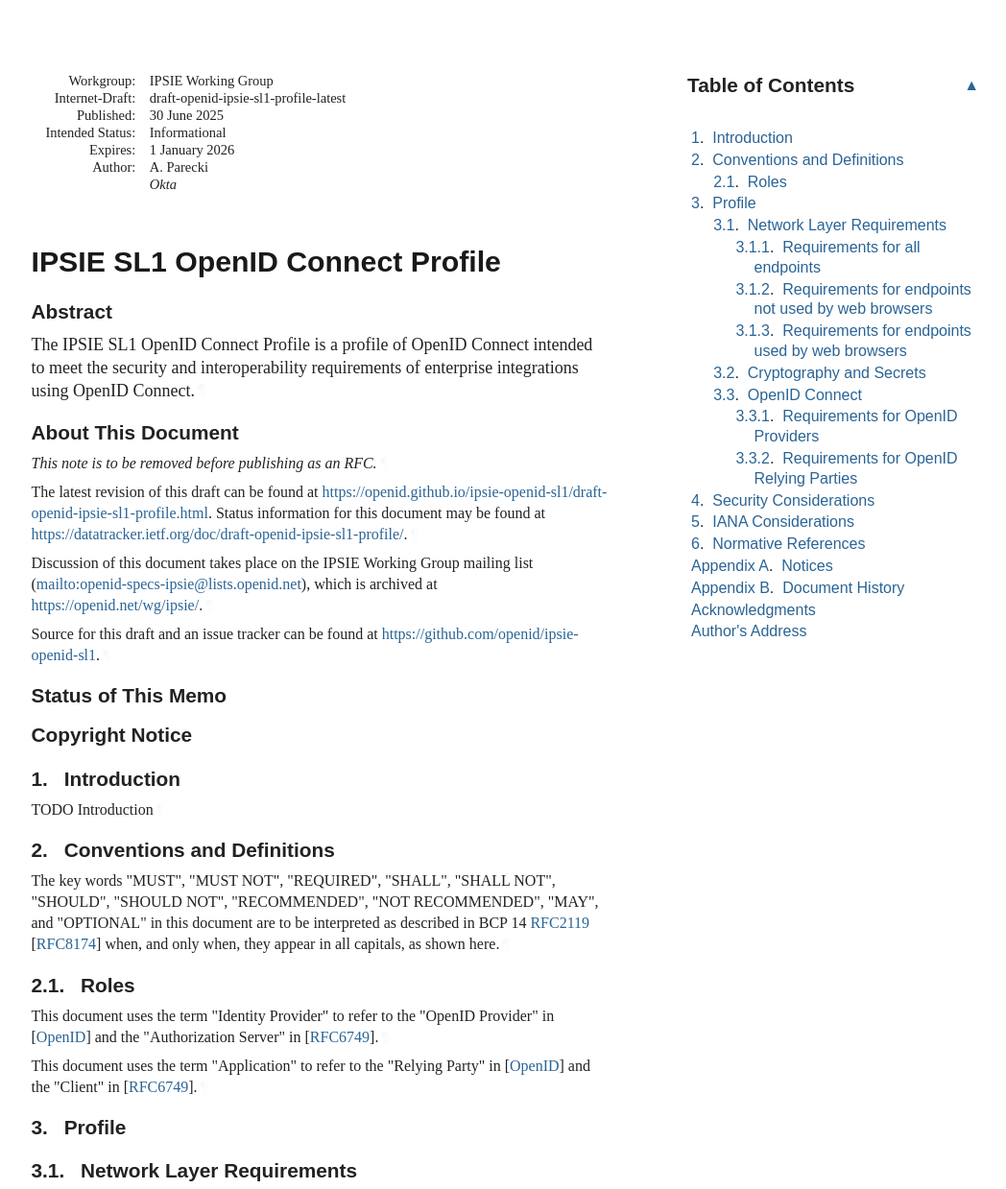
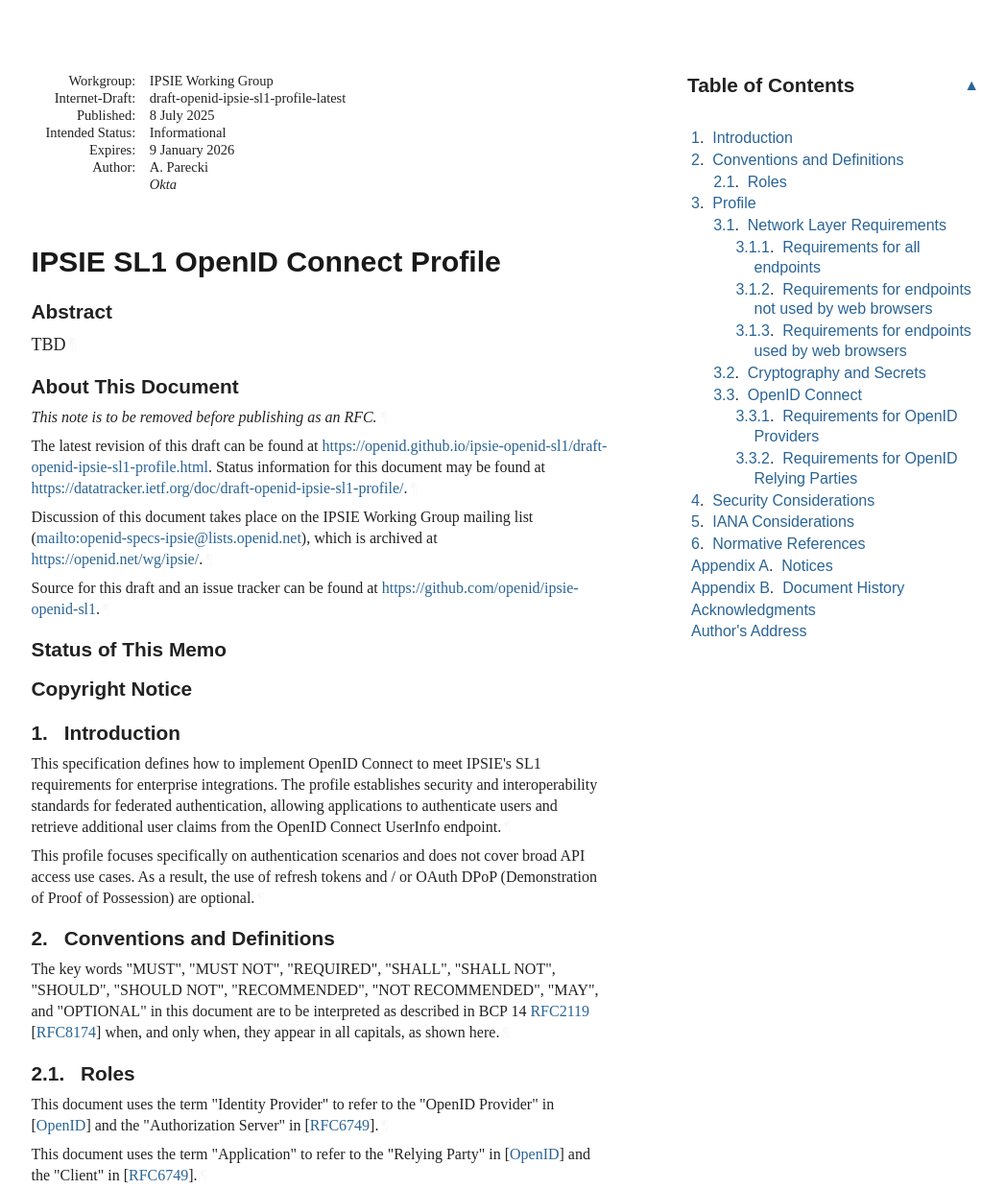
Before and after one commit to openid/ipsie-openid-sl1, a plain HTML site: page draft-openid-ipsie-sl1-profile.html in a window 1280 px wide. Shown: the top 1239 px of the page at 96% size, without its empty margins (92-1140 px from the left). Drawn offline with Linux system fonts and the light colour scheme; a web font is replaced by a local one.

Commit message:
Script updating gh-pages from 4eb2da9. [ci skip]

```diff
--- a/draft-openid-ipsie-sl1-profile.html
+++ b/draft-openid-ipsie-sl1-profile.html
@@ -7,7 +7,7 @@
 <title>IPSIE SL1 OpenID Connect Profile</title>
 <meta content="Aaron Parecki" name="author">
 <meta content="
-       The IPSIE SL1 OpenID Connect Profile is a profile of OpenID Connect intended to meet the security and interoperability requirements of enterprise integrations using OpenID Connect.
+       TBD
     " name="description">
 <meta content="xml2rfc 3.29.0" name="generator">
 <meta content="openid" name="keyword">
@@ -1045,11 +1045,11 @@ svg :is([fill="white"], [fill^="#fff"]) {
 <thead><tr>
 <td class="left">Internet-Draft</td>
 <td class="center">IPSIE SL1</td>
-<td class="right">June 2025</td>
+<td class="right">July 2025</td>
 </tr></thead>
 <tfoot><tr>
 <td class="left">Parecki</td>
-<td class="center">Expires 1 January 2026</td>
+<td class="center">Expires 9 January 2026</td>
 <td class="right">[Page]</td>
 </tr></tfoot>
 </table>
@@ -1062,12 +1062,12 @@ svg :is([fill="white"], [fill^="#fff"]) {
 <dd class="internet-draft">draft-openid-ipsie-sl1-profile-latest</dd>
 <dt class="label-published">Published:</dt>
 <dd class="published">
-<time datetime="2025-06-30" class="published">30 June 2025</time>
+<time datetime="2025-07-08" class="published">8 July 2025</time>
     </dd>
 <dt class="label-intended-status">Intended Status:</dt>
 <dd class="intended-status">Informational</dd>
 <dt class="label-expires">Expires:</dt>
-<dd class="expires"><time datetime="2026-01-01">1 January 2026</time></dd>
+<dd class="expires"><time datetime="2026-01-09">9 January 2026</time></dd>
 <dt class="label-authors">Author:</dt>
 <dd class="authors">
 <div class="author">
@@ -1080,7 +1080,7 @@ svg :is([fill="white"], [fill^="#fff"]) {
 <h1 id="title">IPSIE SL1 OpenID Connect Profile</h1>
 <section id="section-abstract">
       <h2 id="abstract"><a href="#abstract" class="selfRef">Abstract</a></h2>
-<p id="section-abstract-1">The IPSIE SL1 OpenID Connect Profile is a profile of OpenID Connect intended to meet the security and interoperability requirements of enterprise integrations using OpenID Connect.<a href="#section-abstract-1" class="pilcrow">¶</a></p>
+<p id="section-abstract-1">TBD<a href="#section-abstract-1" class="pilcrow">¶</a></p>
 </section>
 <section class="note rfcEditorRemove" id="section-note.1">
       <h2 id="name-about-this-document">
@@ -1116,7 +1116,7 @@ svg :is([fill="white"], [fill^="#fff"]) {
         time. It is inappropriate to use Internet-Drafts as reference
         material or to cite them other than as "work in progress."<a href="#section-boilerplate.1-3" class="pilcrow">¶</a></p>
 <p id="section-boilerplate.1-4">
-        This Internet-Draft will expire on 1 January 2026.<a href="#section-boilerplate.1-4" class="pilcrow">¶</a></p>
+        This Internet-Draft will expire on 9 January 2026.<a href="#section-boilerplate.1-4" class="pilcrow">¶</a></p>
 </section>
 </div>
 <div id="copyright">
@@ -1216,7 +1216,8 @@ svg :is([fill="white"], [fill^="#fff"]) {
       <h2 id="name-introduction">
 <a href="#section-1" class="section-number selfRef">1. </a><a href="#name-introduction" class="section-name selfRef">Introduction</a>
       </h2>
-<p id="section-1-1">TODO Introduction<a href="#section-1-1" class="pilcrow">¶</a></p>
+<p id="section-1-1">This specification defines how to implement OpenID Connect to meet IPSIE's SL1 requirements for enterprise integrations. The profile establishes security and interoperability standards for federated authentication, allowing applications to authenticate users and retrieve additional user claims from the OpenID Connect UserInfo endpoint.<a href="#section-1-1" class="pilcrow">¶</a></p>
+<p id="section-1-2">This profile focuses specifically on authentication scenarios and does not cover broad API access use cases. As a result, the use of refresh tokens and / or OAuth DPoP (Demonstration of Proof of Possession) are optional.<a href="#section-1-2" class="pilcrow">¶</a></p>
 </section>
 </div>
 <div id="conventions-and-definitions">
```
Also changed, not shown: index.html (+1 -1 lines), draft-openid-ipsie-sl1-profile.txt.
